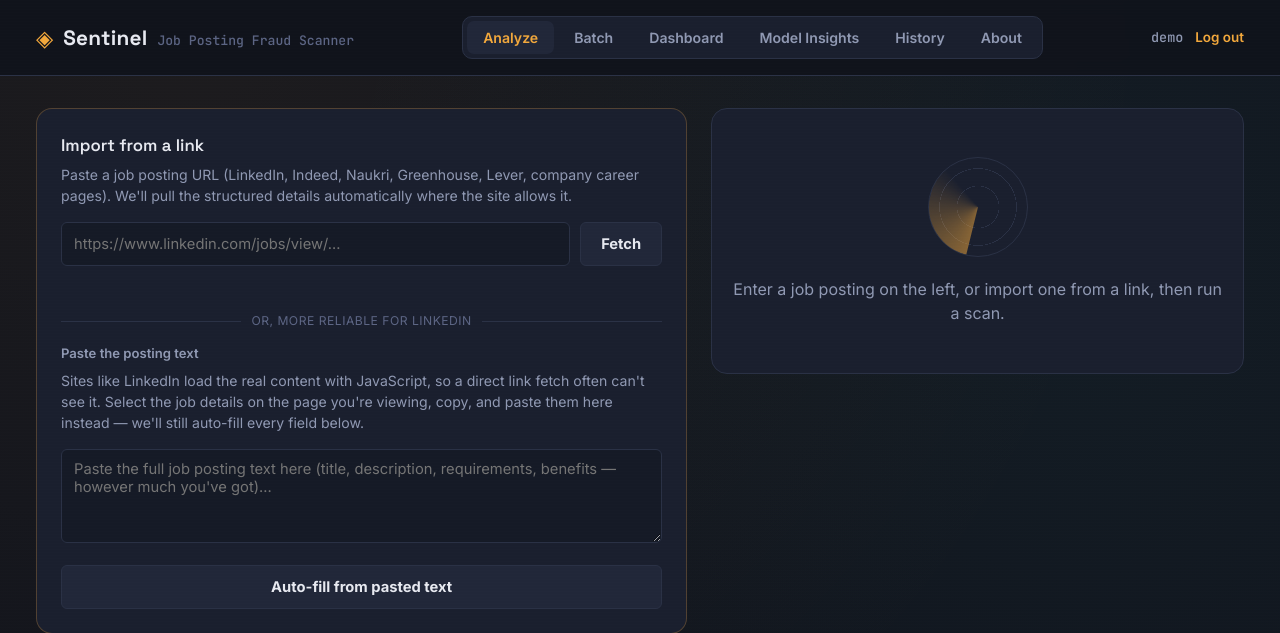
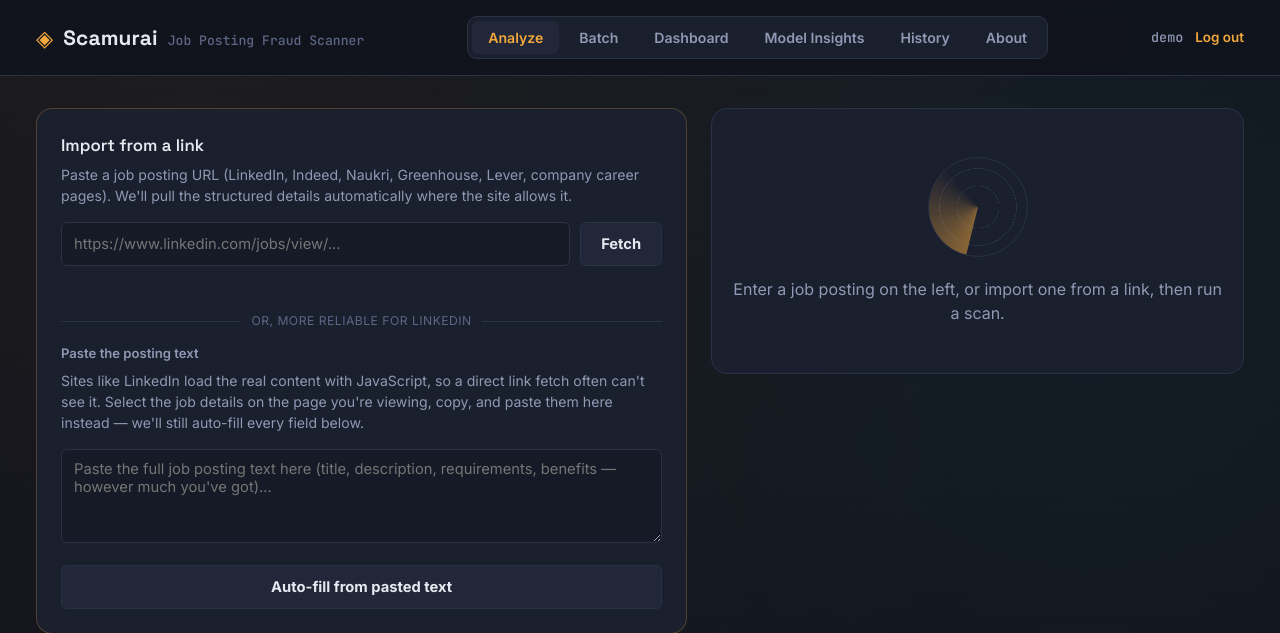
Before and after one commit to rutujaharugade72-stack/scamurai-job-fraud-scanner, a Flask app: page / in a window 1280 px wide. Shown: the top 633 px of the page. Run offline with Flask 3, Linux system fonts and the light colour scheme; a user stored in the database is signed in; parts of the project's set-up code (start-up, migrations or seed data) failed here and were passed over.

Commit message:
Rebrand UI and Chrome extension to Scamurai

```diff
--- a/templates/index.html
+++ b/templates/index.html
@@ -3,7 +3,7 @@
 <head>
 <meta charset="UTF-8">
 <meta name="viewport" content="width=device-width, initial-scale=1.0">
-<title>Sentinel — AI Job Posting Fraud Scanner</title>
+<title>Scamurai — AI Job Fraud Scanner</title>
 <link rel="preconnect" href="https://fonts.googleapis.com">
 <link rel="preconnect" href="https://fonts.gstatic.com" crossorigin>
 <link href="https://fonts.googleapis.com/css2?family=Space+Grotesk:wght@500;600;700&family=Inter:wght@400;500;600;700&family=JetBrains+Mono:wght@500&display=swap" rel="stylesheet">
@@ -16,7 +16,7 @@
 <header class="topbar">
   <div class="brand">
     <span class="brand-mark">◈</span>
-    <span class="brand-name">Sentinel</span>
+    <span class="brand-name">Scamurai</span>
     <span class="brand-tag">Job Posting Fraud Scanner</span>
   </div>
   <nav class="tabs" role="tablist">
@@ -390,7 +390,7 @@
     <div class="about-grid">
       <div class="card">
         <h3>What it does</h3>
-        <p>Sentinel classifies a job posting as likely <strong>legitimate</strong> or <strong>fraudulent</strong> using a supervised machine-learning model trained on the EMSCAD dataset of 17,880 real-world job listings (866 confirmed fraudulent).</p>
+        <p>Scamurai classifies a job posting as likely <strong>legitimate</strong> or <strong>fraudulent</strong> using a supervised machine-learning model trained on the EMSCAD dataset of 17,880 real-world job listings (866 confirmed fraudulent).</p>
       </div>
       <div class="card">
         <h3>Pipeline</h3>
@@ -405,7 +405,7 @@
       </div>
       <div class="card">
         <h3>Try it on a real listing</h3>
-        <p>Paste a link from LinkedIn, Indeed, Naukri, or a company careers page in the Analyze tab. Sentinel reads the page's structured job-posting data (the same schema.org markup Google Jobs uses) to auto-fill the form — no manual copy-paste needed. If a site blocks automated access, you can always fall back to pasting the details by hand.</p>
+        <p>Paste a link from LinkedIn, Indeed, Naukri, or a company careers page in the Analyze tab. Scamurai reads the page's structured job-posting data (the same schema.org markup Google Jobs uses) to auto-fill the form — no manual copy-paste needed. If a site blocks automated access, you can always fall back to pasting the details by hand.</p>
       </div>
       <div class="card">
         <h3>Limitations</h3>
@@ -418,8 +418,8 @@
       <p class="card-sub" style="margin-bottom: 14px;">Scan a job posting without leaving LinkedIn, Indeed, or Naukri. The extension reads the page you're already viewing (logged in, fully rendered) and sends it here — the same read the site itself blocks for a logged-out server-side fetch.</p>
       <ol class="steps">
         <li>Load the <code>extension/</code> folder from the project via <code>chrome://extensions</code> &rarr; Developer mode &rarr; Load unpacked</li>
-        <li>Click the Sentinel icon in your toolbar and paste the API token below</li>
-        <li>Open a job posting and click "Scan with Sentinel"</li>
+        <li>Click the Scamurai icon in your toolbar and paste the API token below</li>
+        <li>Open a job posting and click "Scan with Scamurai"</li>
       </ol>
       <div class="token-row">
         <input id="ext-token-field" type="password" readonly value="" placeholder="Click Reveal to generate/show your token">
--- a/templates/login.html
+++ b/templates/login.html
@@ -3,7 +3,7 @@
 <head>
 <meta charset="UTF-8">
 <meta name="viewport" content="width=device-width, initial-scale=1.0">
-<title>Log in — Sentinel</title>
+<title>Log in — Scamurai</title>
 <link rel="preconnect" href="https://fonts.googleapis.com">
 <link rel="preconnect" href="https://fonts.gstatic.com" crossorigin>
 <link href="https://fonts.googleapis.com/css2?family=Space+Grotesk:wght@500;600;700&family=Inter:wght@400;500;600;700&family=JetBrains+Mono:wght@500&display=swap" rel="stylesheet">
@@ -17,7 +17,7 @@
   <div class="auth-card card">
     <div class="brand auth-brand">
       <span class="brand-mark">◈</span>
-      <span class="brand-name">Sentinel</span>
+      <span class="brand-name">Scamurai</span>
     </div>
     <h1 class="auth-title">Log in</h1>
     <p class="auth-sub">Your scan history is tied to your account and saved server-side.</p>
--- a/templates/register.html
+++ b/templates/register.html
@@ -3,7 +3,7 @@
 <head>
 <meta charset="UTF-8">
 <meta name="viewport" content="width=device-width, initial-scale=1.0">
-<title>Register — Sentinel</title>
+<title>Register — Scamurai</title>
 <link rel="preconnect" href="https://fonts.googleapis.com">
 <link rel="preconnect" href="https://fonts.gstatic.com" crossorigin>
 <link href="https://fonts.googleapis.com/css2?family=Space+Grotesk:wght@500;600;700&family=Inter:wght@400;500;600;700&family=JetBrains+Mono:wght@500&display=swap" rel="stylesheet">
@@ -17,7 +17,7 @@
   <div class="auth-card card">
     <div class="brand auth-brand">
       <span class="brand-mark">◈</span>
-      <span class="brand-name">Sentinel</span>
+      <span class="brand-name">Scamurai</span>
     </div>
     <h1 class="auth-title">Create an account</h1>
     <p class="auth-sub">Free, local to this server — used only to keep your scan history separate from other users.</p>
```
Also changed, not shown: extension/popup.html (+4 -4 lines), extension/manifest.json.
